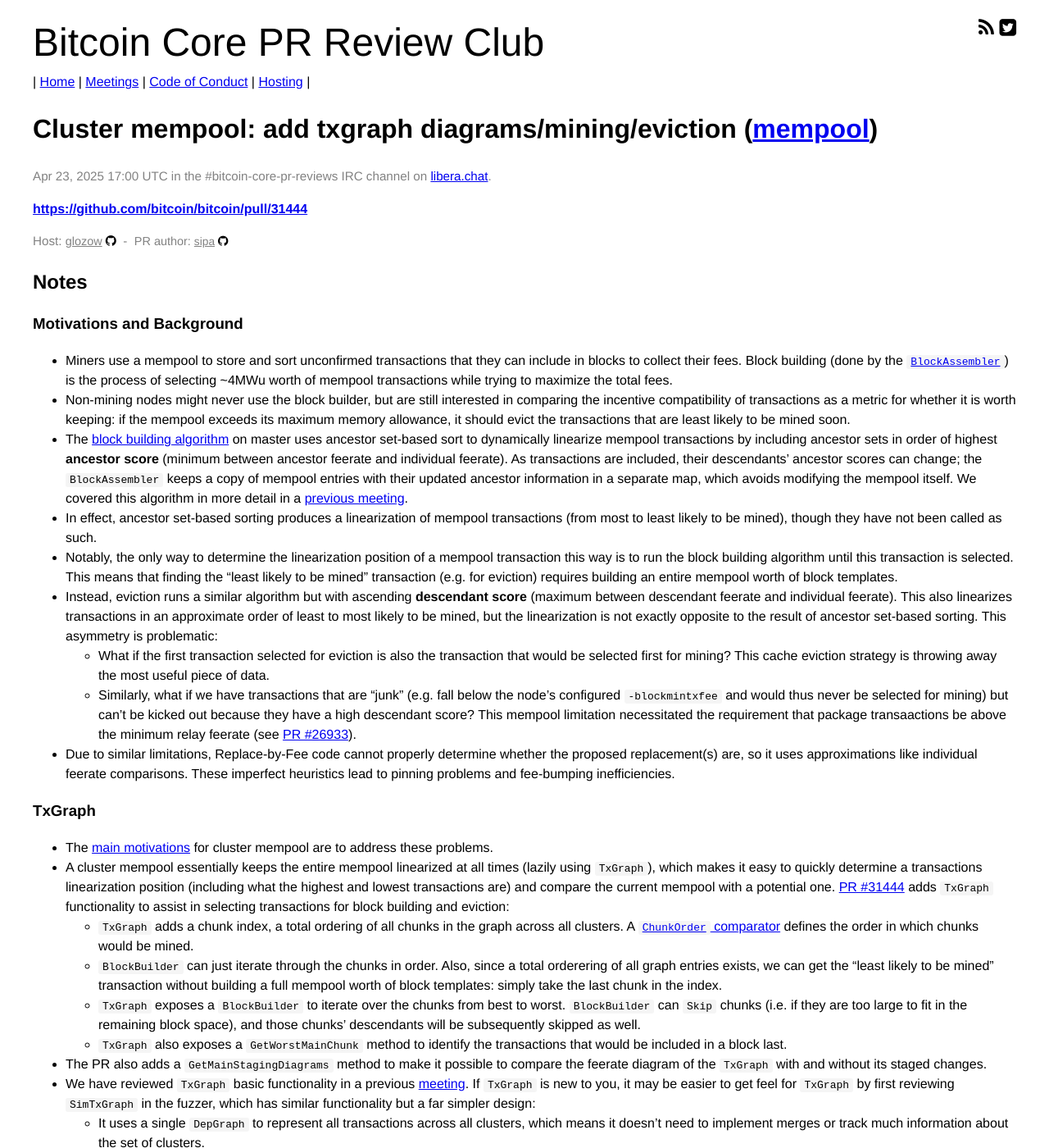
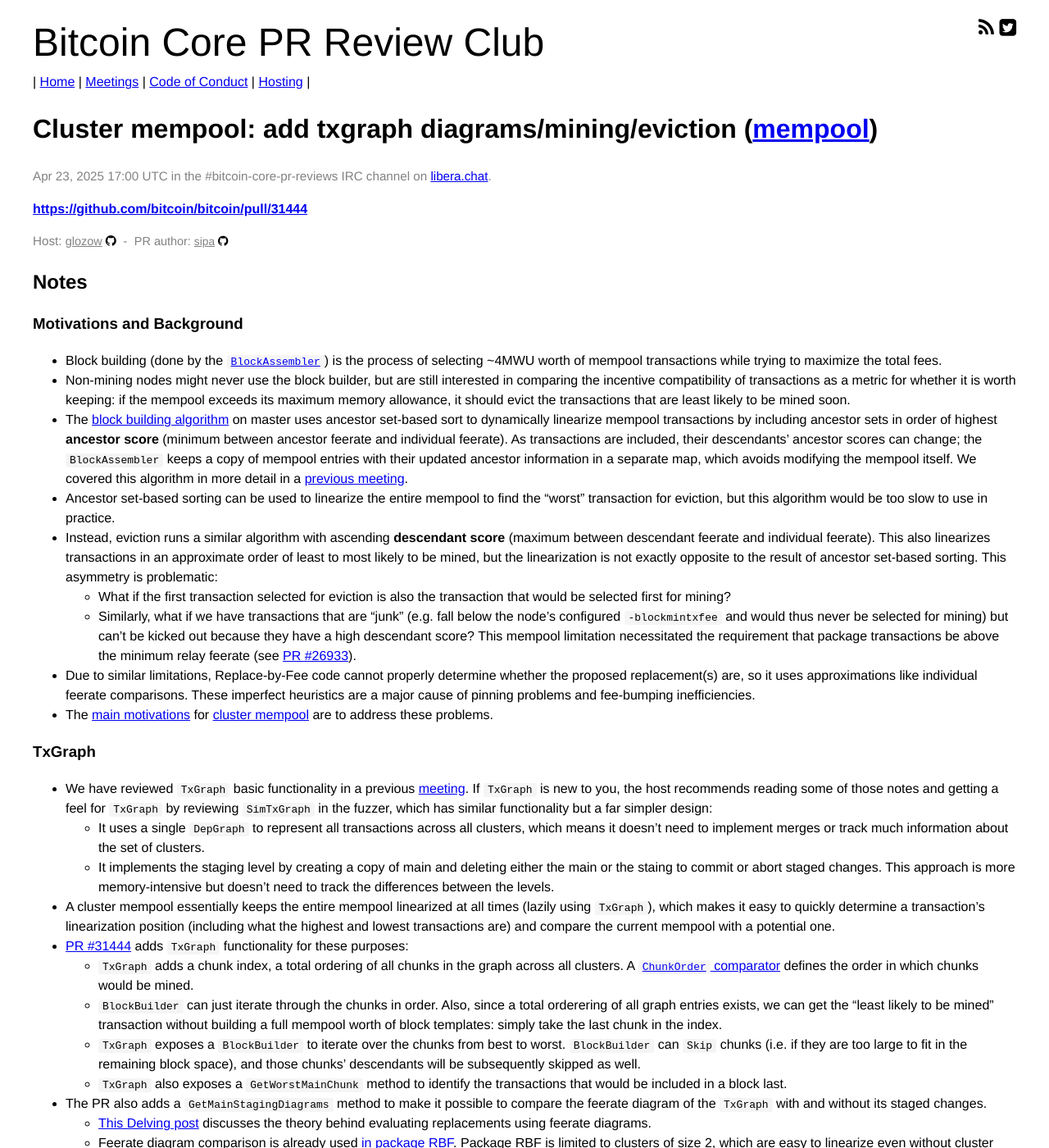
Before and after one commit to bitcoin-core-review-club/website, a Jekyll site: the page built from _posts/2025-04-23-#31444.md, in a window 1280 px wide and 1400 px high. Shown: the whole window at 82% size. Built offline with Jekyll 4.4.1, drawn with Linux system fonts in a browser that asks for light colours; some of the changed text lies outside the part shown.

Commit message:
edits from review

```diff
--- a/_posts/2025-04-23-#31444.md
+++ b/_posts/2025-04-23-#31444.md
@@ -13,10 +13,9 @@
 ## Notes
 
 ### Motivations and Background
-- Miners use a mempool to store and sort unconfirmed transactions that they can include in blocks to collect their fees.
-  Block building (done by the
+- Block building (done by the
 [`BlockAssembler`](https://github.com/bitcoin/bitcoin/blob/cdc32994feadf3f15df3cfac5baae36b4b011462/src/node/miner.h#L145))
-is the process of selecting ~4MWu worth of mempool transactions while trying to maximize the total fees.
+is the process of selecting ~4MWU worth of mempool transactions while trying to maximize the total fees.
 - Non-mining nodes might never use the block builder, but are still interested in comparing the incentive compatibility
   of transactions as a metric for whether it is worth keeping: if the mempool exceeds its maximum memory allowance, it
 should evict the transactions that are least likely to be mined soon.
@@ -26,33 +25,34 @@
 their descendants' ancestor scores can change; the `BlockAssembler` keeps a copy of mempool entries with their updated
 ancestor information in a separate map, which avoids modifying the mempool itself. We covered this algorithm in more
 detail in a [previous meeting](/26152).
-- In effect, ancestor set-based sorting produces a linearization of mempool transactions (from most to least likely
-  to be mined), though they have not been called as such.
-- Notably, the only way to determine the linearization position of a mempool transaction this way is to run the
-  block building algorithm until this transaction is selected. This means that finding the "least likely to be
-mined" transaction (e.g. for eviction) requires building an entire mempool worth of block templates.
-- Instead, eviction runs a similar algorithm but with ascending **descendant score** (maximum between descendant
+- Ancestor set-based sorting can be used to linearize the entire mempool to find the "worst" transaction for eviction,
+  but this algorithm would be too slow to use in practice.
+- Instead, eviction runs a similar algorithm with ascending **descendant score** (maximum between descendant
   feerate and individual feerate). This also linearizes transactions in an approximate order of least to most likely
 to be mined, but the linearization is not exactly opposite to the result of ancestor set-based sorting. This asymmetry
 is problematic:
     - What if the first transaction selected for eviction is also the transaction that would be selected first for
-      mining? This cache eviction strategy is throwing away the most useful piece of data.
+      mining?
     - Similarly, what if we have transactions that are "junk" (e.g. fall below the node's configured `-blockmintxfee`
       and would thus never be selected for mining) but can't be kicked out because they have a high descendant score?
-    This mempool limitation necessitated the requirement that package transaactions be above the minimum relay feerate
+    This mempool limitation necessitated the requirement that package transactions be above the minimum relay feerate
   (see [PR #26933](https://github.com/bitcoin/bitcoin/pull/26933)).
 - Due to similar limitations, Replace-by-Fee code cannot properly determine whether the proposed replacement(s) are, so
-  it uses approximations like individual feerate comparisons. These imperfect heuristics lead to pinning problems and
+  it uses approximations like individual feerate comparisons. These imperfect heuristics are a major cause of pinning problems and
 fee-bumping inefficiencies.
+- The [main motivations](https://github.com/bitcoin/bitcoin/issues/27677#eviction-mining-not-opposite) for
+[cluster mempool](https://bitcoinops.org/en/topics/cluster-mempool/) are to address these problems.
 
 ### TxGraph
-- The [main motivations](https://github.com/bitcoin/bitcoin/issues/27677#eviction-mining-not-opposite) for cluster mempool
-  are to address these problems.
+- We have reviewed `TxGraph` basic functionality in a previous [meeting](/31363). If `TxGraph` is new to you, the host
+  recommends reading some of those notes and getting a feel for `TxGraph` by reviewing `SimTxGraph` in the fuzzer, which
+has similar functionality but a far simpler design:
+    - It uses a single `DepGraph` to represent all transactions across all clusters, which means it doesn’t need to implement merges or track much information about the set of clusters.
+    - It implements the staging level by creating a copy of main and deleting either the main or the staing to commit or abort staged changes. This approach is more memory-intensive but doesn’t need to track the differences between the levels.
 - A cluster mempool essentially keeps the entire mempool linearized at all times (lazily using `TxGraph`), which
-  makes it easy to quickly determine a transactions linearization position (including what the highest and lowest
+  makes it easy to quickly determine a transaction's linearization position (including what the highest and lowest
 transactions are) and compare the current mempool with a potential one.
-[PR #31444](https://github.com/bitcoin/bitcoin/pull/31444) adds `TxGraph` functionality to assist in selecting
-transactions for block building and eviction:
+- [PR #31444](https://github.com/bitcoin/bitcoin/pull/31444) adds `TxGraph` functionality for these purposes:
     - `TxGraph` adds a chunk index, a total ordering of all chunks in the graph across all clusters. A
       [`ChunkOrder`
 comparator](https://github.com/bitcoin-core-review-club/bitcoin/commit/3429e9d79df1336cf1d0a61cb5f9bf028aa860b2#diff-c25ebcc6e4dc9c9bb21462f796fbb470cee3f0ff1e77bfc4033f4e8460f4482cR282)
@@ -66,22 +66,19 @@
     - `TxGraph` also exposes a `GetWorstMainChunk` method to identify the transactions that would be included in a block last.
 - The PR also adds a `GetMainStagingDiagrams` method to make it possible to compare the feerate diagram of the `TxGraph`
   with and without its staged changes.
-- We have reviewed `TxGraph` basic functionality in a previous [meeting](/31363). If `TxGraph` is new to you, it may be
-  easier to get feel for `TxGraph` by first reviewing `SimTxGraph` in the fuzzer, which has similar functionality but a
-far simpler design:
-    - It uses a single `DepGraph` to represent all transactions across all clusters, which means it doesn’t need to implement merges or track much information about the set of clusters.
-    - It implements the staging level by creating a copy of main and deleting either the main or the staing to commit or abort staged changes. This approach is more memory-intensive but doesn’t need to track the differences between the levels.
+    - [This Delving post](https://delvingbitcoin.org/t/cluster-mempool-rbf-thoughts/156) discusses the theory behind
+      evaluating replacements using feerate diagrams.
+    - Feerate diagram comparison is already used [in package RBF](https://github.com/bitcoin/bitcoin/blob/06f9ead9f957e74ada6afcbdd391a24bc78f5f8a/src/policy/rbf.cpp#L187-L200). Package RBF is limited to clusters of size 2, which are easy to linearize even without cluster mempool.
 
 ## Questions
 
 1. Did you review the PR? [Concept ACK, approach ACK, tested ACK, or NACK](https://github.com/bitcoin/bitcoin/blob/master/CONTRIBUTING.md#peer-review)? What was your review approach?
 1. Why are block building and eviction relevant to each other? Wouldn’t it be easier to evict transactions by the order
    they entered the mempool?
-1. What is `GetMainStagingDiagrams` useful for? Why might we exclude the clusters that are identical in main and staging?
 1. True / false: if all clusters are singletons (have 1 transaction each), `m_main_chunkindex` would just be sorting
    the transactions in order by feerate.
-1. In english, using the approach in this PR, what is the algorithm for selecting transactions in order for block building? And for eviction?
-1. In pseudocode, how would a client of `BlockBuilder` use it to build a block? When would `GetCurrentChunk`, `Include`, and `Skip` be called?
+1. In English, using the approach in this PR, what is the algorithm for selecting transactions in order for block building? And for eviction?
+1. How would a client of `BlockBuilder` use it to build a block? When would `GetCurrentChunk`, `Include`, and `Skip` be called?
 1. What is the expected lifetime of `BlockBuilder` (is it similar to `CTxMemPool`’s or very different)?
 1. Can you create a `BlockBuilder` when staging exists? Can you build a block using the `TxGraph`’s state with its staged changes?
 1. Does `BlockBuilder` modify `TxGraph` (a "yes and no"-style answer is ok)?
@@ -93,12 +90,13 @@
 1. Conceptually, what are all the ways that an entry's chunk index can change?
 1. In the [`ChunkOrder` comparator](https://github.com/bitcoin-core-review-club/bitcoin/commit/3429e9d79df1336cf1d0a61cb5f9bf028aa860b2#diff-c25ebcc6e4dc9c9bb21462f796fbb470cee3f0ff1e77bfc4033f4e8460f4482cR288),
 when `cmp_feerate != 0`, why can it be returned directly without comparing position within the cluster?
-1. How many observers of a `TxGraphImpl` can exist at a time, and why (why is `m_main_chunkindex_observers` an integer instead of a boolean)? Does that mean we could have multiple blocks being built?
+1. Why is `m_main_chunkindex_observers` an integer instead of a boolean for whether or not there is a `BlockBuilder`?
 1. This
    [call](https://github.com/bitcoin-core-review-club/bitcoin/commit/b363f261b099d44b1e19d73d983f4f84e1e3d5f8#diff-c25ebcc6e4dc9c9bb21462f796fbb470cee3f0ff1e77bfc4033f4e8460f4482cR2394)
 to `GetClusterRefs` gets the vector of `Ref`s corresponding to the chunk. Why are the arguments `ret.first` and
 `start_pos = chunk_end_entry.m_main_lin_index + 1 - chunk_data.m_chunk_count` correct?
-1. Continued from the last question, why is `std::reverse` called on the result?
+1. Continuing from the last question, why is `std::reverse` called on the result?
+1. What is `GetMainStagingDiagrams` useful for? Why might we exclude the clusters that are identical in main and staging?
 
 
 <!-- TODO: After a meeting, uncomment and add meeting log between the irc tags
```
